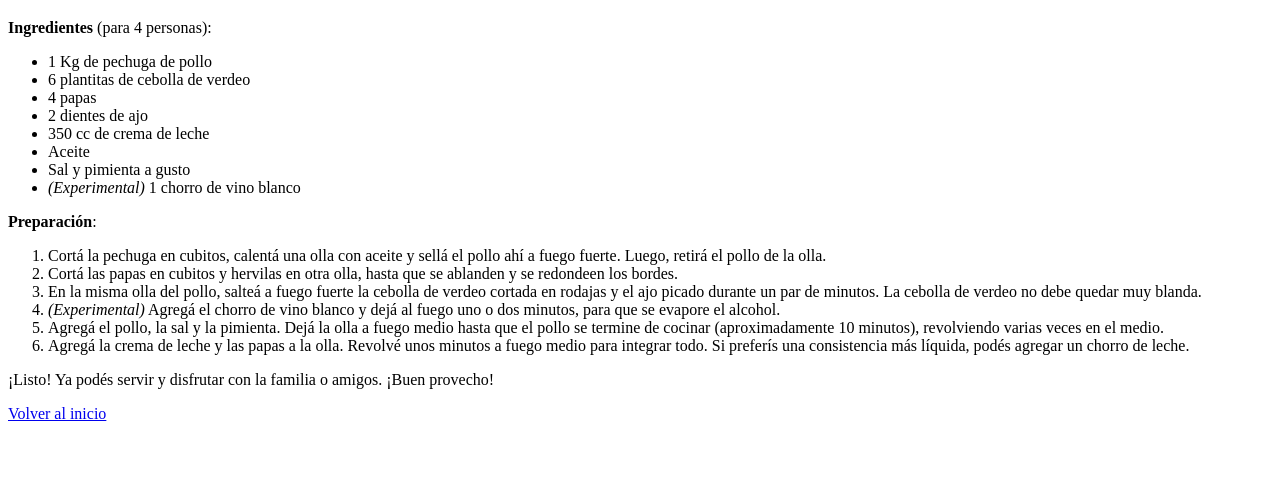
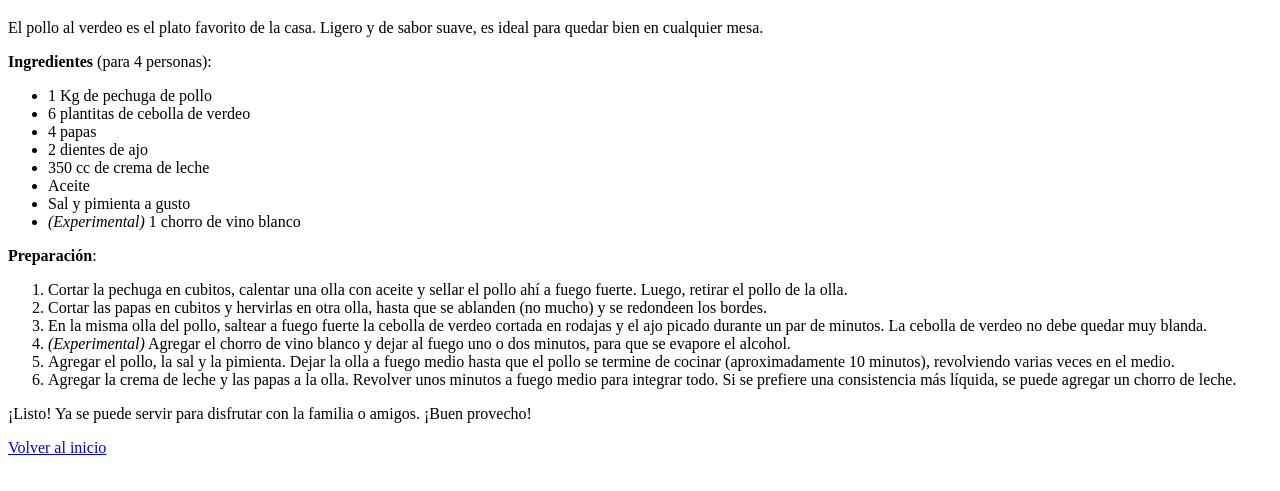
Before and after one commit to AgustinAltamirano/Recetas-del-Carpincho, a plain HTML site: page recipes/pollo_al_verdeo.html in a window 1280 px wide. Shown: the part 61-552 px from the top of the page. Drawn offline with Linux system fonts and the light colour scheme.

Commit message:
Modificaciones a la receta de pollo al verdeo Agregada pequeña descripción y cambiada la redacción (de modo imperativo a infinitivo).

```diff
--- a/recipes/pollo_al_verdeo.html
+++ b/recipes/pollo_al_verdeo.html
@@ -7,6 +7,10 @@
 </head>
 <body>
     <h1>Pollo al verdeo</h1>
+    <p>
+        El pollo al verdeo es el plato favorito de la casa.
+        Ligero y de sabor suave, es ideal para quedar bien en cualquier mesa.
+    </p>
 
     <p>
         <strong>Ingredientes</strong> (para 4 personas):
@@ -27,34 +31,34 @@
     </p>
     <ol>
         <li>
-            Cortá la pechuga en cubitos, calentá una olla con aceite
-            y sellá el pollo ahí a fuego fuerte. Luego, retirá el pollo de la olla.
+            Cortar la pechuga en cubitos, calentar una olla con aceite
+            y sellar el pollo ahí a fuego fuerte. Luego, retirar el pollo de la olla.
         </li>
         <li>
-            Cortá las papas en cubitos y hervilas en otra olla, hasta que se ablanden
-            y se redondeen los bordes.
+            Cortar las papas en cubitos y hervirlas en otra olla, hasta que se ablanden
+            (no mucho) y se redondeen los bordes.
         </li>
         <li>
-            En la misma olla del pollo, salteá a fuego fuerte la cebolla de verdeo cortada en rodajas
+            En la misma olla del pollo, saltear a fuego fuerte la cebolla de verdeo cortada en rodajas
             y el ajo picado durante un par de minutos.
             La cebolla de verdeo no debe quedar muy blanda.
         </li>
         <li>
-            <em>(Experimental)</em> Agregá el chorro de vino blanco y dejá al fuego
+            <em>(Experimental)</em> Agregar el chorro de vino blanco y dejar al fuego
             uno o dos minutos, para que se evapore el alcohol.
         </li>
         <li>
-            Agregá el pollo, la sal y la pimienta. Dejá la olla a fuego medio hasta que el pollo
+            Agregar el pollo, la sal y la pimienta. Dejar la olla a fuego medio hasta que el pollo
             se termine de cocinar (aproximadamente 10 minutos), revolviendo varias veces en el medio.
         </li>
         <li>
-            Agregá la crema de leche y las papas a la olla. Revolvé unos minutos a fuego medio para integrar
-            todo. Si preferís una consistencia más líquida, podés agregar un chorro de leche.
+            Agregar la crema de leche y las papas a la olla. Revolver unos minutos a fuego medio para integrar
+            todo. Si se prefiere una consistencia más líquida, se puede agregar un chorro de leche.
         </li>
     </ol>
 
     <p>
-        ¡Listo! Ya podés servir y disfrutar con la familia o amigos. ¡Buen provecho!
+        ¡Listo! Ya se puede servir para disfrutar con la familia o amigos. ¡Buen provecho!
     </p>
 
     <a href="../index.html">Volver al inicio</a>
```
